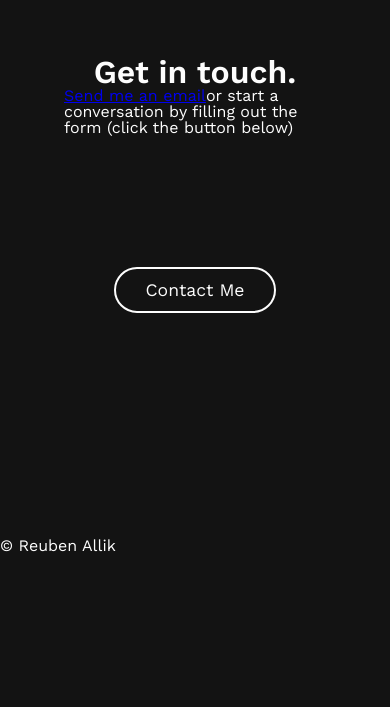
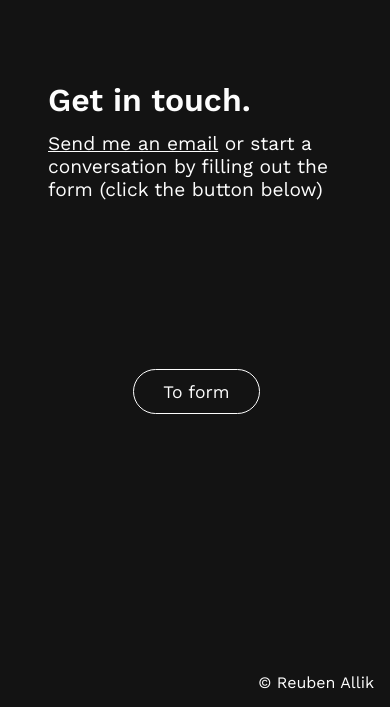
Before and after one commit to rallik/portfolio-2, a Gatsby site: page / in a window 390 px wide. Shown: the part 2669-3376 px from the top of the page. Built offline with nearby package versions, Linux system fonts and the light colour scheme; Gatsby itself is replaced by a stand-in of ours.

Commit message:
mobile view done

```diff
--- a/src/components/Contact.js
+++ b/src/components/Contact.js
@@ -9,10 +9,10 @@ const Contact = () => {
                 <a className='send-email' href="mailto:allikreuben@gmail.com">
                     Send me an email
                 </a>
-                or start a conversation by filling out the form (click the button below)
+                &nbsp;or start a conversation by filling out the form (click the button below)
             </h3>
             <button className='contact-btn'>
-                <Link to='/contact'>Contact Me</Link>
+                <Link to='/contact'>To form</Link>
             </button>
         </section>
     )
--- a/src/components/Footer.js
+++ b/src/components/Footer.js
@@ -3,7 +3,7 @@ import React from 'react'
 const Footer = () => {
     return (
         <footer className='footer'>
-            © Reuben Allik
+            <h3 className='copyright'>© Reuben Allik</h3>
         </footer>
     )
 }
--- a/src/styles/styles.scss
+++ b/src/styles/styles.scss
@@ -225,8 +225,19 @@ body {
 }
 
 .footer {
-    height: 20vh;
+    height: 10vh;
     color: $light-main-color;
+    display: grid;
+    grid-template-columns: 16px 1fr 1fr 1fr 16px;
+    grid-template-rows: 1fr 1fr 1fr 16px;
+
+}
+
+.copyright {
+    grid-column: 3 / 5;
+    grid-row: 3 / 4;
+    align-self: end;
+    justify-self: end;
 }
 
 
@@ -432,7 +443,7 @@ body {
 
 /****************** CONTACT SECTION ********************/
 .contact {
-    height: 80vh;
+    height: 90vh;
     color: $light-main-color;
     display: grid;
     grid-template-columns: 1fr 1fr 1fr;
@@ -445,20 +456,28 @@ body {
     grid-row: 1 / 2;
     grid-column: 1 / -1;
     align-self: end;
-    justify-self: center;
+    padding: 0 3rem;
 }
 
 .in-touch-how {
     grid-column: 1 / -1;
     grid-row: 2 / 3;
-    padding: 0 4rem;
+    padding: 1rem 2rem 0 3rem ;
+    font-size: 1.2em;
+    line-height: 1.2em;
 }
+
+.send-email {
+    text-decoration: underline;
+    color: $light-main-color;
+}
+
 .contact-btn {
     background-color: $dark-main-color;
     width: min-content;
     height: min-content;
     line-height: normal;
-    border: 2px solid;
+    border: 1.5px solid;
     border-color: $light-main-color;
     border-radius: 30px;
     // padding: 1rem 2.5rem;
@@ -467,10 +486,10 @@ body {
     white-space: nowrap;
     font-weight: 400;
     font-size: 1.1em;
-    align-self: end;
+    align-self: start;
     justify-self: end;
     cursor: pointer;
-    grid-row: 2 / 3;
+    grid-row: 3 / 4;
     grid-column: 2 / 3;
 
     a {
@@ -514,7 +533,7 @@ body {
     display: grid;
     grid-template-columns: 36px 1fr 1fr 36px;
     grid-template-rows: 82px 45px 0.5fr 1fr 1fr 1fr 1fr 1fr 45px 82px;
-    gap: 0;
+    gap: 0 !important;
 }
 
 .contact-page-head {
```
